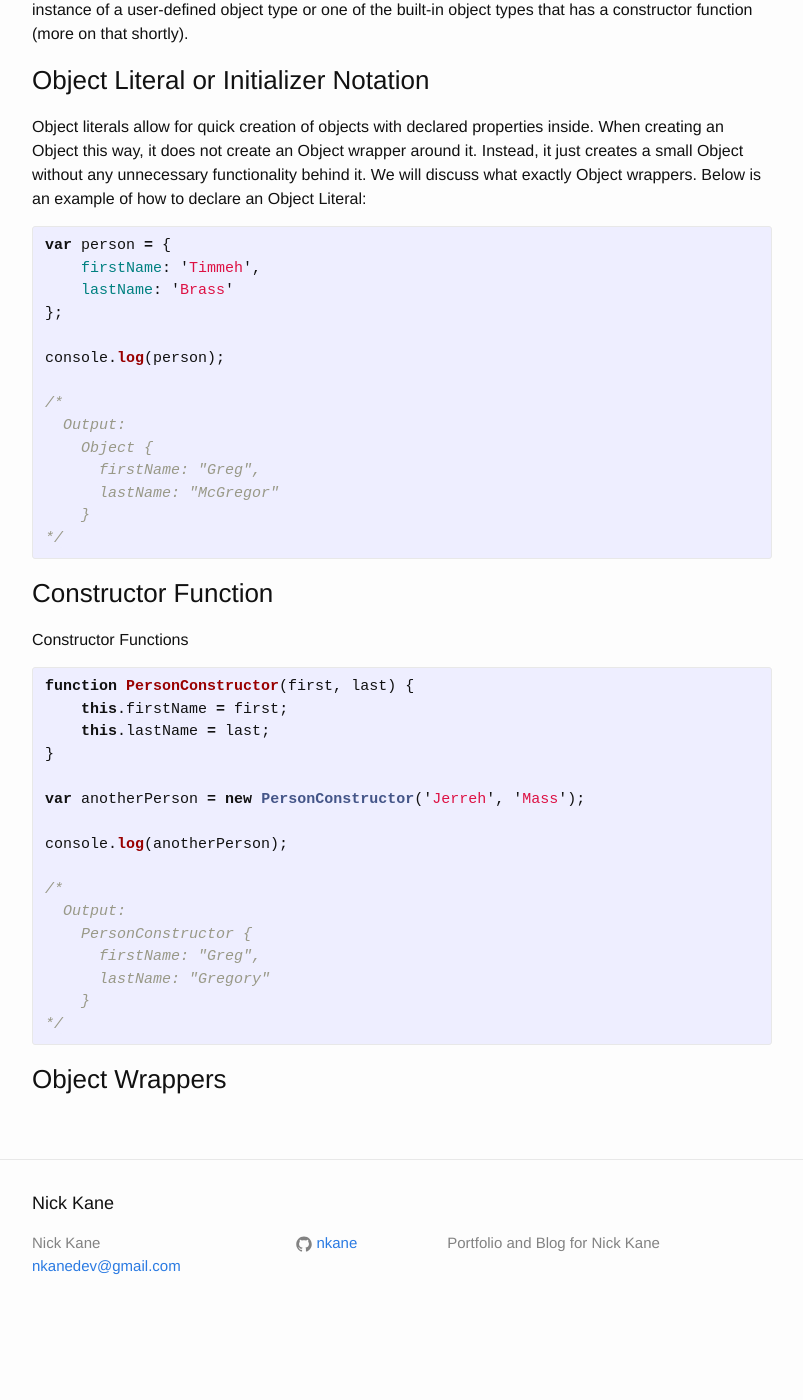
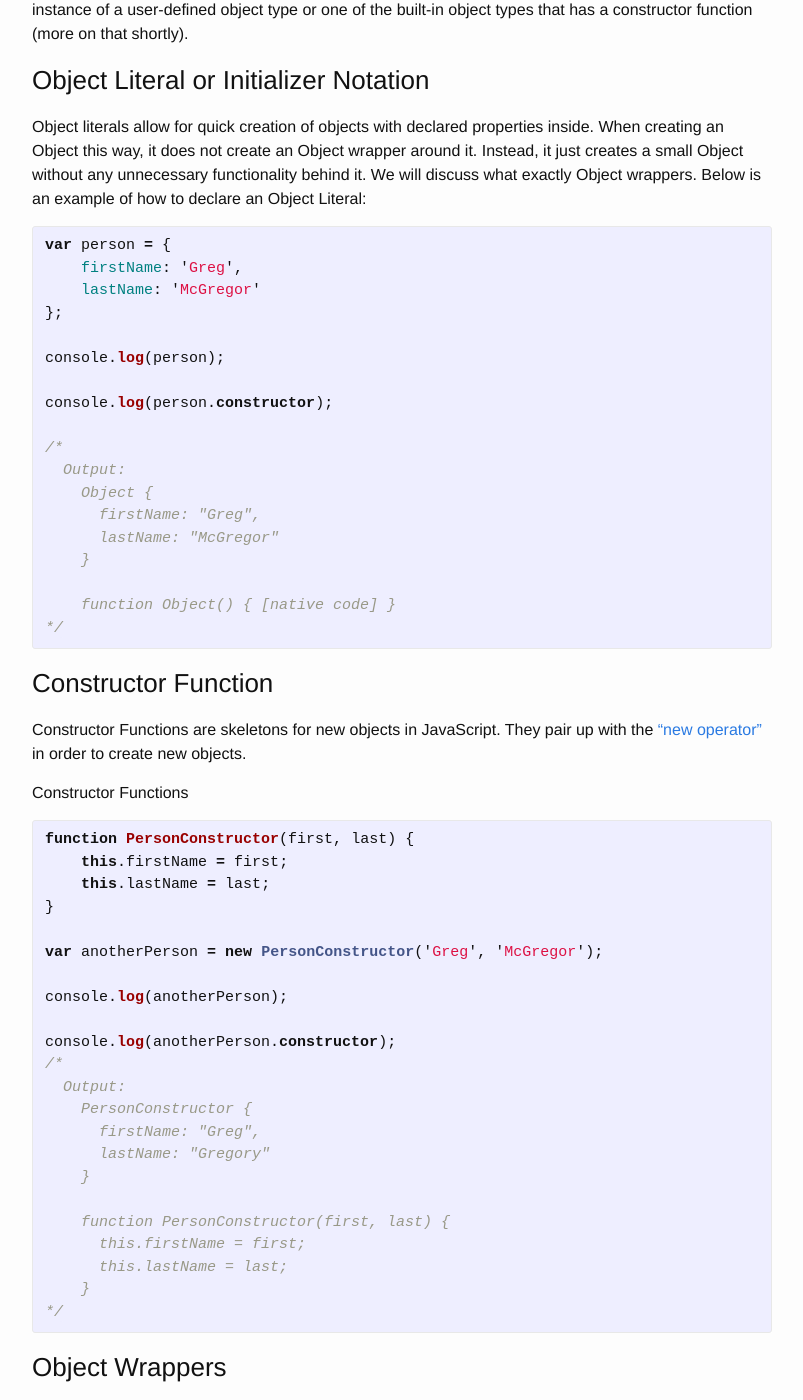
Before and after one commit to nkane/nkane.github.io, a Jekyll site: the page built from _posts/2016-01-09-javascript-quest.markdown, in a window 1280 px wide and 1400 px high, scrolled down 250 px. Shown: the whole window, without its empty margins (238-1041 px from the left). Built offline with Jekyll 4.4.1, drawn with Linux system fonts in a browser that asks for light colours; before the commit the page ends 1587 px from its top, so only the background shows below that.

Commit message:
Continuing to write post regarding javascript objects

```diff
--- a/_posts/2016-01-09-javascript-quest.markdown
+++ b/_posts/2016-01-09-javascript-quest.markdown
@@ -12,11 +12,13 @@ Object literals allow for quick creation of objects with declared properties ins
 
 {% highlight javascript %}
 var person = {
-    firstName: 'Timmeh',
-    lastName: 'Brass'
+    firstName: 'Greg',
+    lastName: 'McGregor'
 };
 
 console.log(person);
+
+console.log(person.constructor);
 
 /*
   Output:
@@ -24,11 +26,14 @@ console.log(person);
       firstName: "Greg",
       lastName: "McGregor"
     }
+
+    function Object() { [native code] }
 */
 {% endhighlight %}
 
+###Constructor Function
+Constructor Functions are skeletons for new objects in JavaScript. They pair up with the ["new operator"][MDN - Object] in order to create new objects.
 
-###Constructor Function
 Constructor Functions
 {% highlight javascript %}
 function PersonConstructor(first, last) {
@@ -36,15 +41,21 @@ function PersonConstructor(first, last) {
     this.lastName = last;
 }
 
-var anotherPerson = new PersonConstructor('Jerreh', 'Mass');
+var anotherPerson = new PersonConstructor('Greg', 'McGregor');
 
 console.log(anotherPerson);
 
+console.log(anotherPerson.constructor);
 /*
   Output:
     PersonConstructor {
       firstName: "Greg",
       lastName: "Gregory"
+    }
+
+    function PersonConstructor(first, last) {
+      this.firstName = first;
+      this.lastName = last;
     }
 */
 {% endhighlight %}
```
